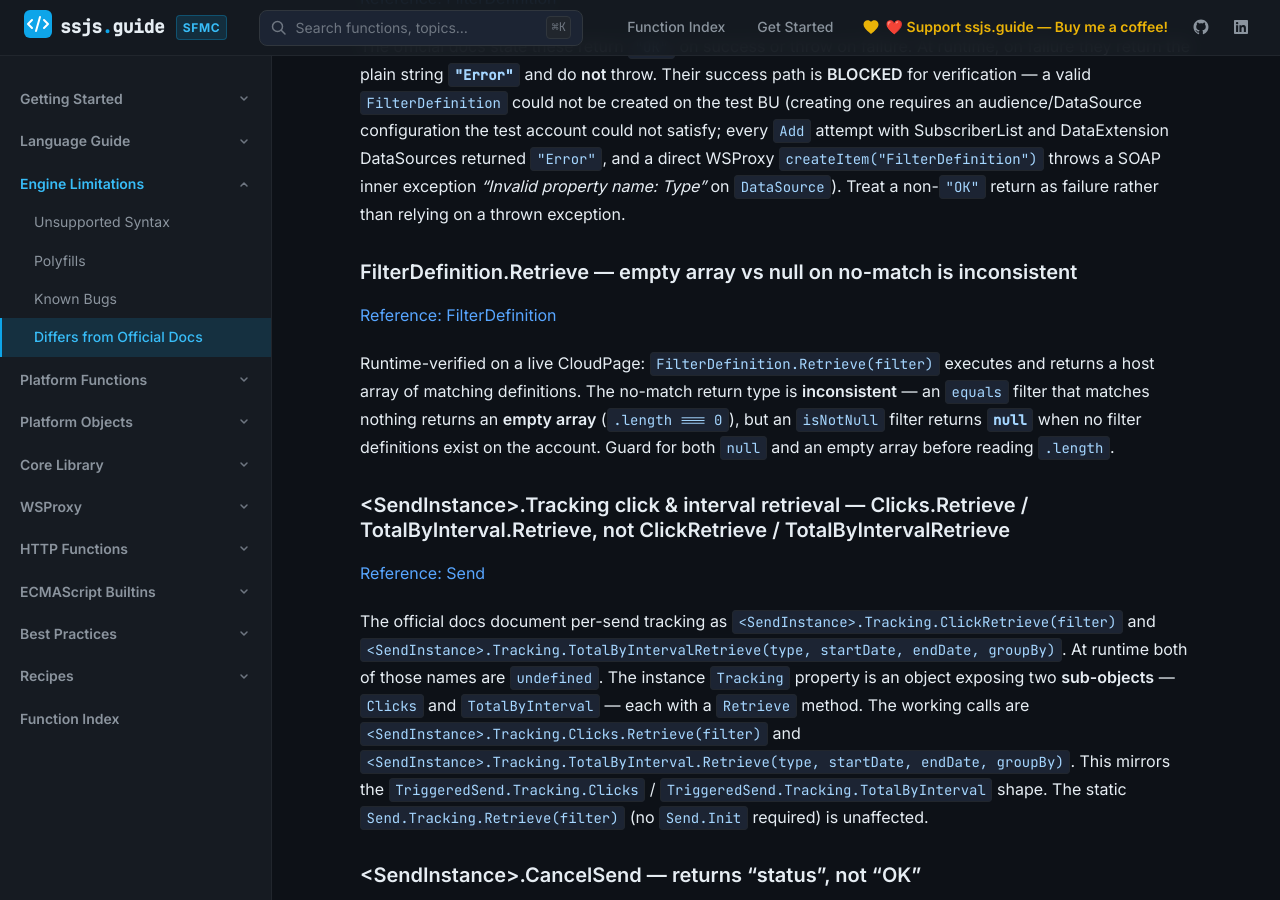
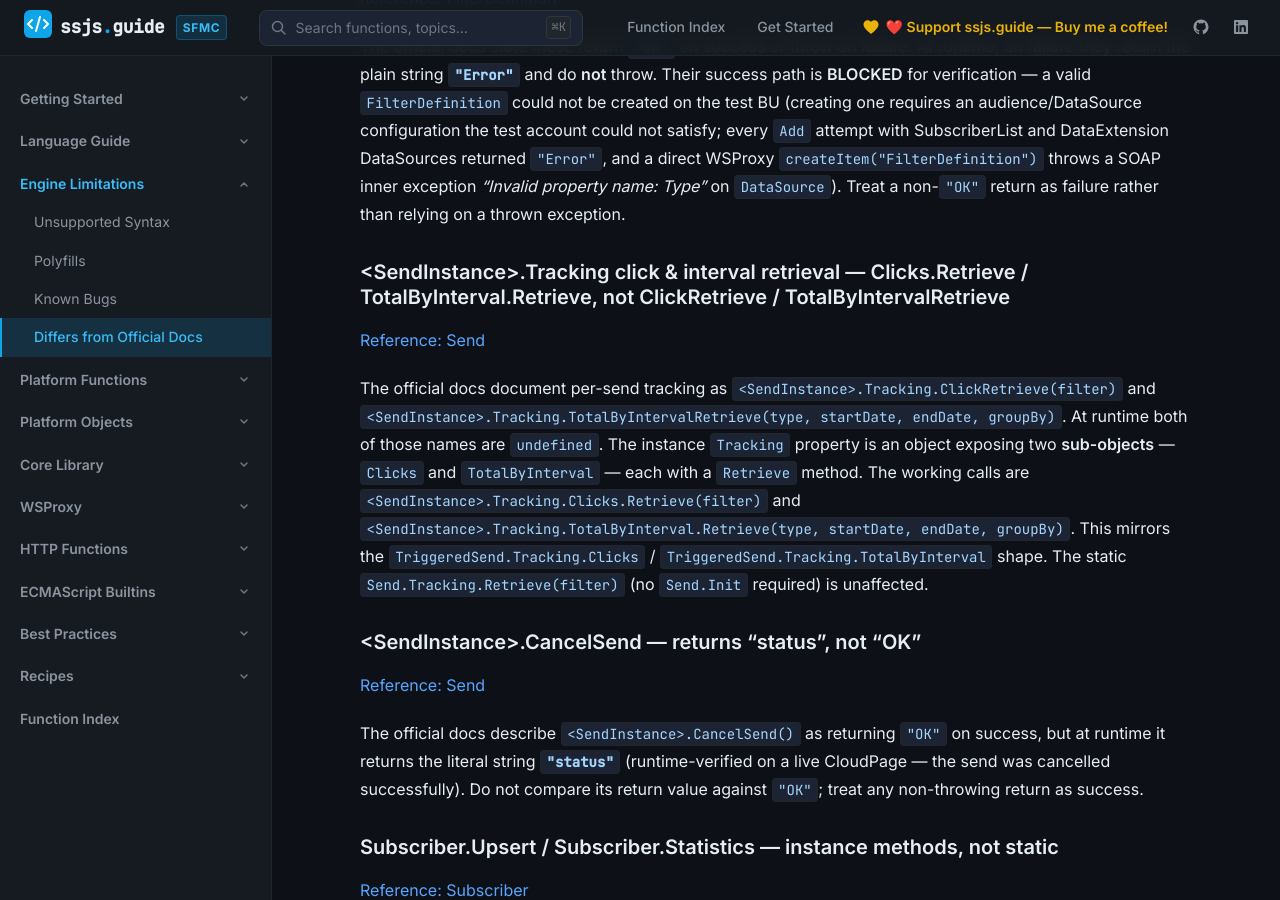
Before and after one commit to JoernBerkefeld/ssjs.guide, a Jekyll site: the page built from engine-limitations/differs-from-docs.md, in a window 1280 px wide and 900 px high, scrolled down 15446 px. Built offline with Jekyll 4.4.1, drawn with Linux system fonts in a browser that asks for light colours.

Commit message:
finalize FilterDefinition (Retrieve verified); fix stale index bug claim; sync site-index

```diff
--- a/engine-limitations/differs-from-docs.md
+++ b/engine-limitations/differs-from-docs.md
@@ -384,12 +384,6 @@
 
 The official docs state these return `"OK"` on success or throw on failure. At runtime, on failure they return the plain string **`"Error"`** and do **not** throw. Their success path is **BLOCKED** for verification — a valid `FilterDefinition` could not be created on the test BU (creating one requires an audience/DataSource configuration the test account could not satisfy; every `Add` attempt with SubscriberList and DataExtension DataSources returned `"Error"`, and a direct WSProxy `createItem("FilterDefinition")` throws a SOAP inner exception *"Invalid property name: Type"* on `DataSource`). Treat a non-`"OK"` return as failure rather than relying on a thrown exception.
 
-### FilterDefinition.Retrieve — empty array vs null on no-match is inconsistent
-
-[Reference: FilterDefinition](/core-library/filterdefinition/)
-
-Runtime-verified on a live CloudPage: `FilterDefinition.Retrieve(filter)` executes and returns a host array of matching definitions. The no-match return type is **inconsistent** — an `equals` filter that matches nothing returns an **empty array** (`.length === 0`), but an `isNotNull` filter returns **`null`** when no filter definitions exist on the account. Guard for both `null` and an empty array before reading `.length`.
-
 ### &lt;SendInstance&gt;.Tracking click & interval retrieval — Clicks.Retrieve / TotalByInterval.Retrieve, not ClickRetrieve / TotalByIntervalRetrieve
 
 [Reference: Send](/core-library/send/)
```
Also changed, not shown: core-library/filterdefinition.md (+3 -5 lines), core-library/index.md (+1 -1 lines).
